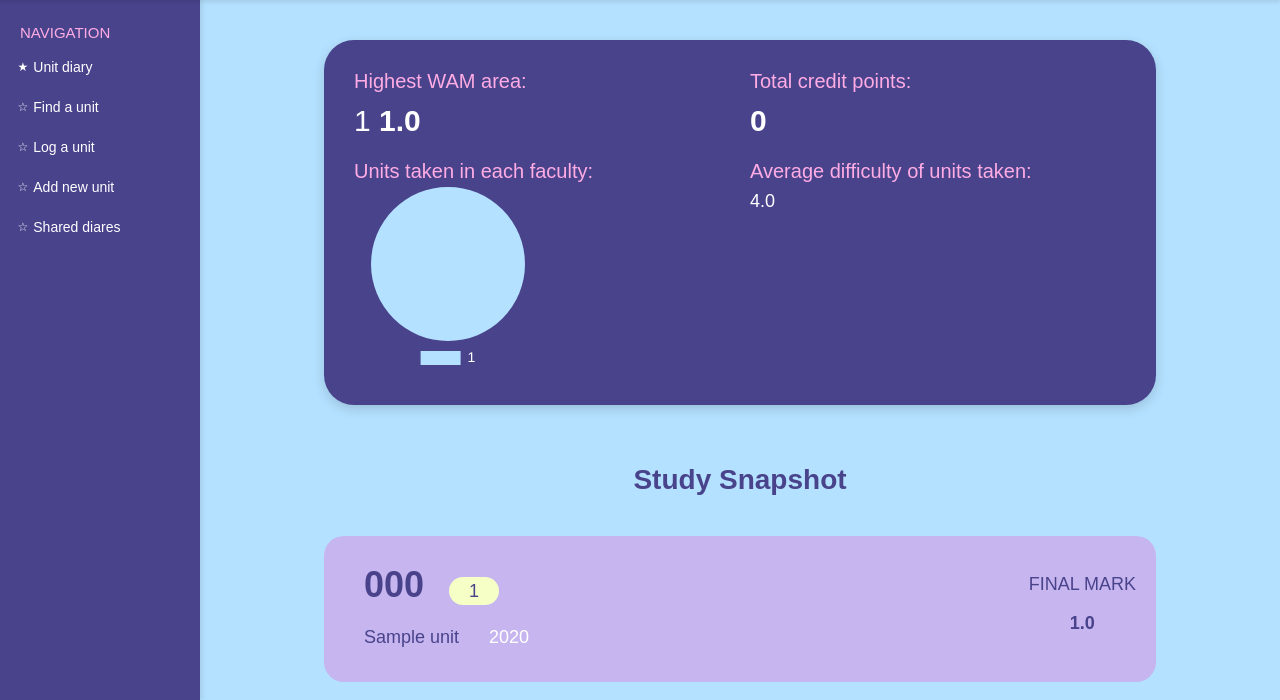
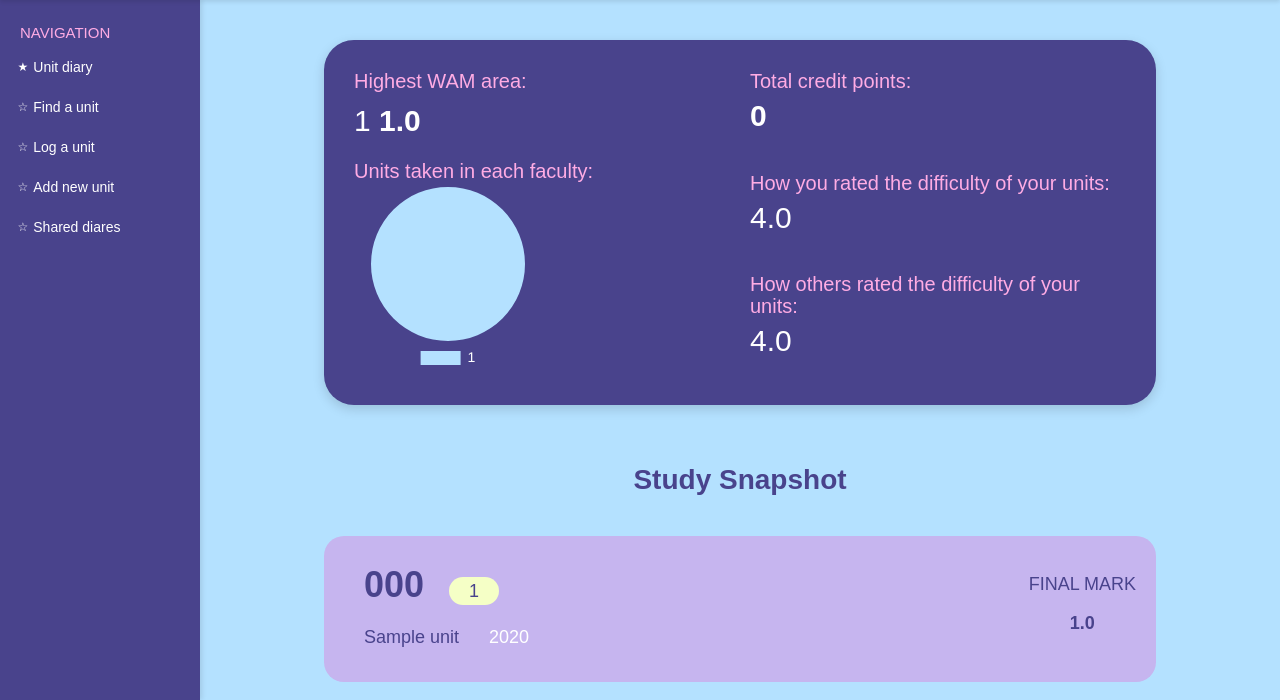
Before and after one commit to Dodocha190/Group-14, a Flask app: page /dashboard in a window 1280 px wide. Shown: the part 100-800 px from the top of the page. Run offline with Flask 3, Linux system fonts and the light colour scheme; a user stored in the database is signed in; tables that the repository leaves empty hold one stand-in row (values such as "Sample post"); some libraries are stand-ins or nearby versions.

```diff
--- a/app/routes.py
+++ b/app/routes.py
@@ -40,35 +40,43 @@ def dashboard():
     facultylabel = get_faculty_labels(current_user.id)
     highestWAM = highest_wam_area(current_user.id)
     creditPoints = total_credits(current_user.id)
-    avgDiff = avg_difficulty(current_user.id)
+    userdifficulty = user_difficulty(current_user.id)
+    generaldifficulty = user_difficulty(current_user.id)
     return render_template('unitdiary.html', show_user_info=True, user_email='current_user.email', units_taken=units_taken,
-                           unitcount = unitcount, facultylabel=facultylabel, highestWAM = highestWAM, creditPoints=creditPoints, avgDiff=avgDiff)
+                           unitcount = unitcount, facultylabel=facultylabel, highestWAM = highestWAM, creditPoints=creditPoints, userdifficulty=userdifficulty, generaldifficulty=generaldifficulty)
 
 
 #data for data viz card
 def count_unit_by_faculty(user_id):
     unitcount = db.session.query(func.count(Unit.id)).join(DiaryEntry, DiaryEntry.unit_id == Unit.id).filter(
         DiaryEntry.user_id == user_id).group_by(Unit.faculty_id).all()
-    unitcount = [count[0] for count in unitcount] #flatten into list with single entries
-    return unitcount
+    result = [count[0] for count in unitcount] #flatten into list with single entries
+    return result
 def get_faculty_labels(user_id):
     facultylabel = db.session.query(Unit.faculty_id).join(DiaryEntry, DiaryEntry.unit_id == Unit.id).filter(
         DiaryEntry.user_id == user_id).group_by(Unit.faculty_id).all()
-    facultylabel = [label[0] for label in facultylabel] #flatten into list with single entries
-    return facultylabel
+    result = [label[0] for label in facultylabel] #flatten into list with single entries
+    return result
 
-    return result
 def highest_wam_area(user_id):
     result = db.session.query(Unit.faculty_id, func.avg(DiaryEntry.grade)).join(Unit, DiaryEntry.unit_id == Unit.id).filter(
         DiaryEntry.user_id == user_id).group_by(Unit.faculty_id).order_by(func.avg(DiaryEntry.grade).desc()).first()
     return result
+
 def total_credits(user_id):
     result = db.session.query(6*func.count(DiaryEntry.grade)).join(Unit, DiaryEntry.unit_id == Unit.id).filter(
         DiaryEntry.user_id == user_id, DiaryEntry.grade>=50).first()
     return result
-def avg_difficulty(user_id):
+
+def user_difficulty(user_id):
     result = db.session.query(func.avg(DiaryEntry.difficulty_rating)).filter(
         DiaryEntry.user_id == user_id).first()
+    return result
+def general_difficulty(user_id):
+    unitstakenbyuser = db.session.query(Unit.id).join(DiaryEntry, DiaryEntry.unit_id == Unit.id).filter(
+        DiaryEntry.user_id == user_id).all()
+    result = db.session.query(func.avg(DiaryEntry.difficulty_rating)).filter(
+        DiaryEntry.unit_id == unitstakenbyuser).all()
     return result
 
 
--- a/app/templates/unitdiary.html
+++ b/app/templates/unitdiary.html
@@ -13,11 +13,19 @@
         <h5 class="section-title">Units taken in each faculty:</h5>
         <div style="width:50%">{{user_faculty_chart(facultylabel, unitcount)}}</div>
       </div>
-      <div class="summary-section">
-        <h5 class="section-title">Total credit points:</h5>
-        <p style="color:white; font-size:3rem; font-weight: bold;">{{creditPoints[0]}}</p>
-        <h5 class="section-title">Average difficulty of units taken:</h5>
-        <p style="color:white">{{avgDiff[0]}}</p>
+      <div class="summary-section" style="justify-content: space-between;">
+        <div>
+          <h5 class="section-title">Total credit points:</h5>
+          <p style="color:white; font-size:3rem; font-weight: bold;">{{creditPoints[0]}}</p>
+        </div>
+        <div>
+          <h5 class="section-title">How you rated the difficulty of your units:</h5>
+          <p style="color:white; font-size:3rem;">{{userdifficulty[0]}}</p>
+        </div>
+        <div>
+          <h5 class="section-title">How others rated the difficulty of your units:</h5>
+          <p style="color:white; font-size:3rem;">{{generaldifficulty[0]}}</p>
+        </div>
       </div>
     </div>
   </div>
```
